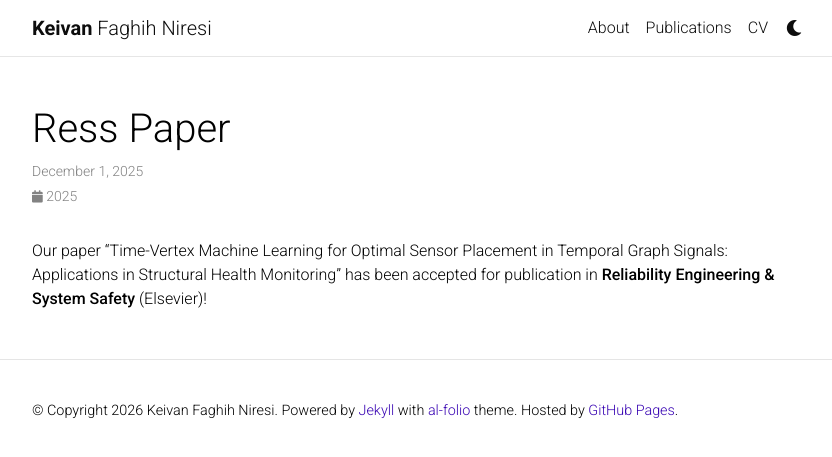
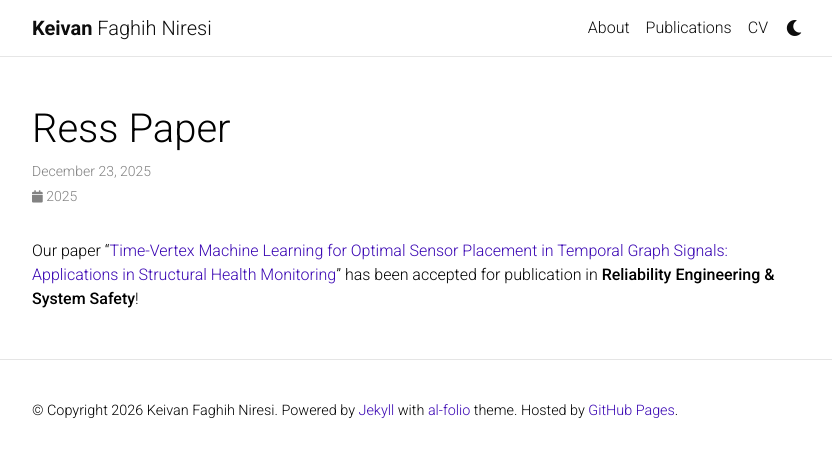
Before and after one commit to Keiv4n/keiv4n.github.io, a Jekyll site: the page built from _news/2025-12-01-ress-paper.md, in a window 1280 px wide. Shown: the top 457 px of the page, without its empty margins (223-1055 px from the left). Built offline with Jekyll 4.4.1, drawn with Linux system fonts in a browser that asks for light colours; comment, search, counter and statistics services are not loaded; a style sheet for code colours, icons or effects is not loaded.

Commit message:
Update 2025-12-01-ress-paper.md

```diff
--- a/_news/2025-12-01-ress-paper.md
+++ b/_news/2025-12-01-ress-paper.md
@@ -1,8 +1,8 @@
 ---
 layout: post
-date: 2025-12-01 00:00:00-0000
+date: 2025-12-23 00:00:00-0000
 inline: true
 related_posts: false
 ---
 
-Our paper "Time-Vertex Machine Learning for Optimal Sensor Placement in Temporal Graph Signals: Applications in Structural Health Monitoring" has been accepted for publication in [**Reliability Engineering & System Safety**](https://www.sciencedirect.com/journal/reliability-engineering-and-system-safety) (Elsevier)!
+Our paper "[Time-Vertex Machine Learning for Optimal Sensor Placement in Temporal Graph Signals: Applications in Structural Health Monitoring](https://www.sciencedirect.com/science/article/pii/S0951832025013523)" has been accepted for publication in [**Reliability Engineering & System Safety**](https://www.sciencedirect.com/journal/reliability-engineering-and-system-safety)!
```
